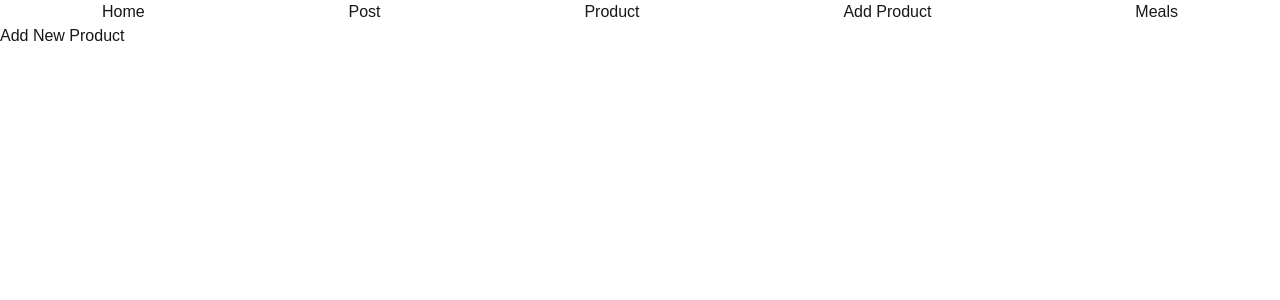
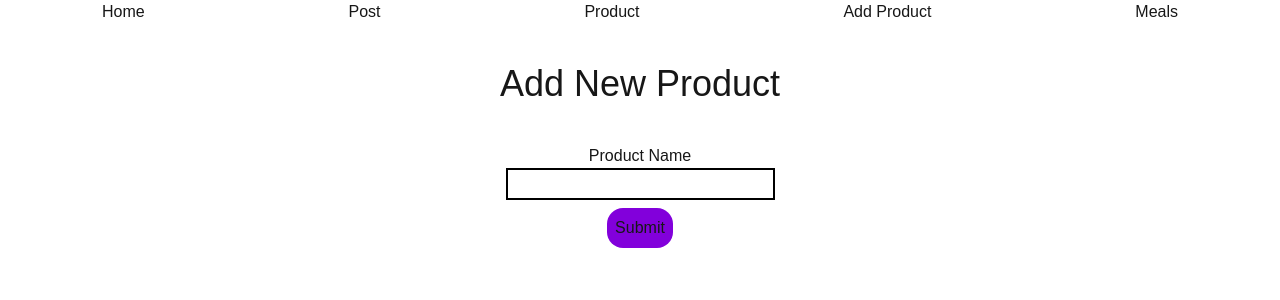
Before and after one commit to mahatab6/data-fetching-next-js, a Next.js app: page /products/add in a window 1280 px wide. Shown: the top 300 px of the page. Built offline with nearby package versions, Linux system fonts and the light colour scheme.

Commit message:
data sent to database

```diff
--- a/src/app/products/add/components/ProductAddForm.jsx
+++ b/src/app/products/add/components/ProductAddForm.jsx
@@ -1,22 +1,31 @@
 "use client"
 export default function ProductAddForm() {
-    const handleForm = (e) => {
-        e.PreventDefault();
+    const handleForm = async (e) => {
+        e.preventDefault();
+        const formelement = e.target;
+        const form = formelement.name.value;
+        const formData = {form};
+        const res = await fetch("http://localhost:3000/api/items",{
+            method: "POST",
+            body: JSON.stringify(formData),
+            headers: {
+                "Content-Type": "application/json"
+            }
+        });
+        const result = await res.json();
+        formelement.reset();
+        alert("Post sent");
 
     }
 
   return (
-    <div>
-        <form onSubmit={handleForm}>
+    <div className=" justify-items-center text-center">
+        <form className=" space-y-2" onSubmit={handleForm}>
             <div>
-                <label htmlFor="">Product Name</label>
-                <input type="text" />
+                <label className="block" htmlFor="">Product Name</label>
+                <input className=" dark:bg-white border-2 border-black text-xl dark:text-black" type="text" name="name"/>
             </div>
-            <div>
-                <label htmlFor="">Email</label>
-                <input type="email" />
-            </div>
-            <button type='submit'>Submit</button>
+            <button className="bg-purple-700 p-2 rounded-2xl" type='submit'>Submit</button>
         </form>
     </div>
   )
--- a/src/app/products/add/page.jsx
+++ b/src/app/products/add/page.jsx
@@ -1,10 +1,13 @@
 import React from 'react'
+import ProductAddForm from './components/ProductAddForm'
 
 export default function ProductAddPage() {
   return (
     <div>
-        <h1>Add New Product</h1>
-
+        <h1 className='text-center text-4xl my-10'>Add New Product</h1>
+        <div>
+            <ProductAddForm/>
+        </div>
     </div>
   )
 }
```
